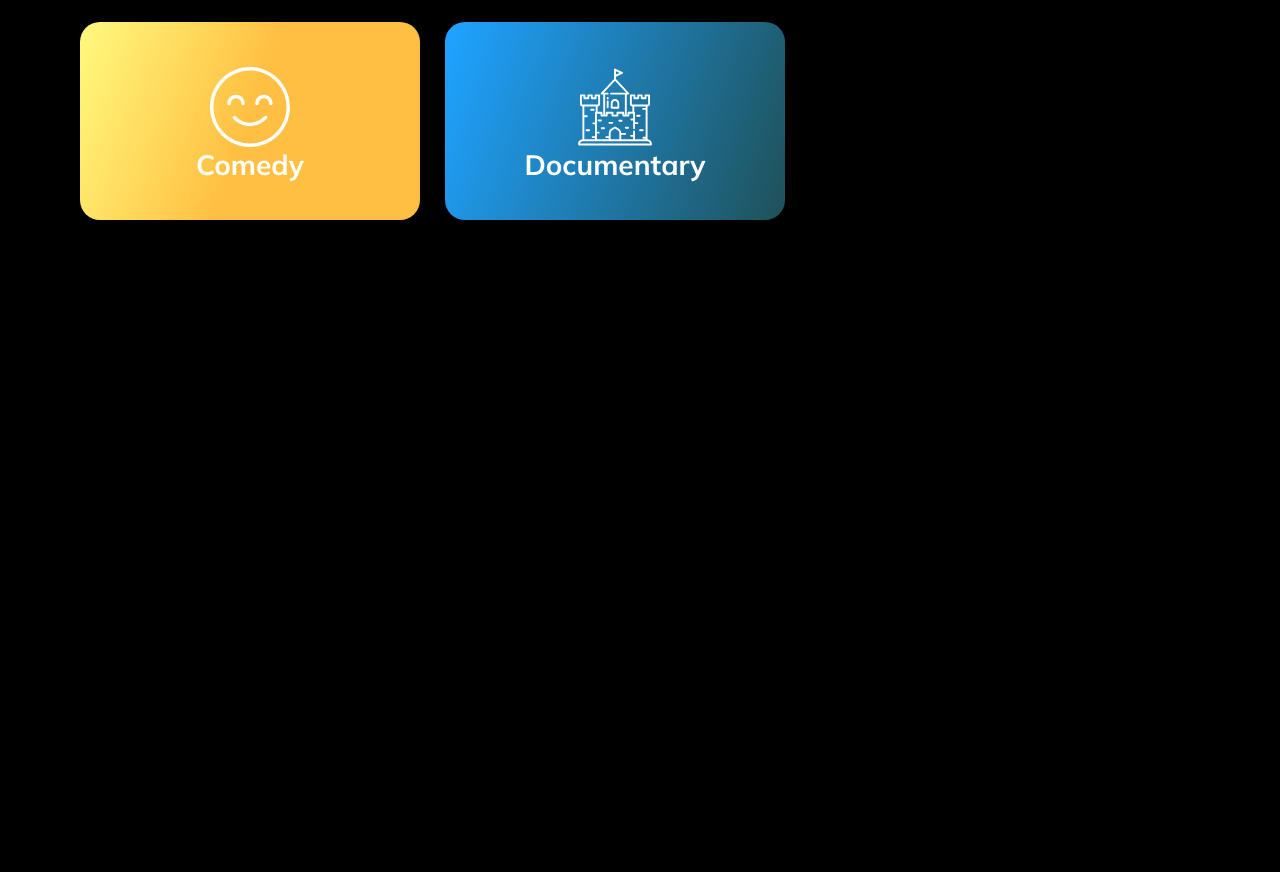
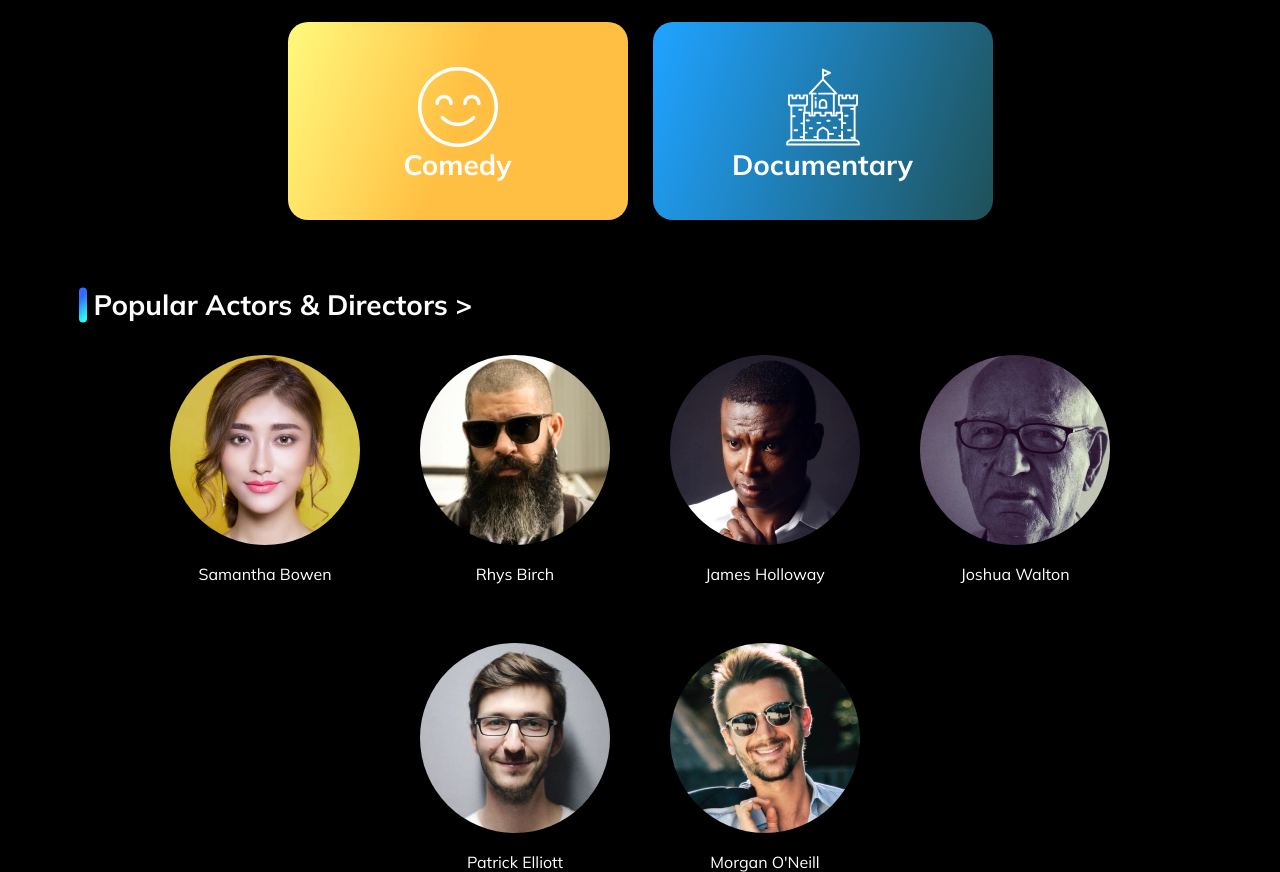
Before and after one commit to Malakhow-Alexandr/Justice-League, a website built with Parcel: page src/index.html in a window 1280 px wide. Shown: the part 2270-3142 px from the top of the page. Before the commit the page ends 2490 px from the top, so only its background shows below. Built offline with nearby package versions, Linux system fonts and the light colour scheme.

Commit message:
add actors section

```diff
--- a/src/index.html
+++ b/src/index.html
@@ -21,6 +21,8 @@
 
     <include src="./partials/ganres.html"></include>
 
+    <include src="./partials/actors.html"></include>
+
     <!-- JS -->
     <script type="module" src="./index.js"></script>
   </body>
--- /dev/null
+++ b/src/partials/actors.html
@@ -0,0 +1,99 @@
+<section class="actors">
+  <div class="actors__container">
+    <a href="#" class="actors-link-title"
+      >Popular Actors & Directors <span>></span></a
+    >
+    <ul class="actors-list">
+      <li class="actors-list__item">
+        <a href="#" class="actors-list__link"
+          ><div class="actors-list__pic-thumb">
+            <img
+              srcset="
+                ./images/Actors/SamantaBowen.webp    1x,
+                ./images/Actors/SamantaBowen@2x.webp 2x
+              "
+              src="./images/Actors/SamantaBowen.webp"
+              alt="on this photo Samanta Bowen"
+            />
+          </div>
+          <span class="actor-list__meta">Samantha Bowen</span></a
+        >
+      </li>
+      <li class="actors-list__item">
+        <a href="#" class="actors-list__link"
+          ><div class="actors-list__pic-thumb">
+            <img
+              srcset="
+                ./images/Actors/RhysBirch.webp    1x,
+                ./images/Actors/RhysBirch@2x.webp 2x
+              "
+              src="./images/Actors/RhysBirch.webp"
+              alt="on this photo Rhys Birch"
+            />
+          </div>
+          <span class="actor-list__meta">Rhys Birch</span></a
+        >
+      </li>
+      <li class="actors-list__item">
+        <a href="#" class="actors-list__link"
+          ><div class="actors-list__pic-thumb">
+            <img
+              srcset="
+                ./images/Actors/JamesHolloway.webp    1x,
+                ./images/Actors/JamesHolloway@2x.webp 2x
+              "
+              src="./images/Actors/JamesHolloway.webp"
+              alt="on this photo James Holloway"
+            />
+          </div>
+          <span class="actor-list__meta">James Holloway</span></a
+        >
+      </li>
+      <li class="actors-list__item">
+        <a href="#" class="actors-list__link"
+          ><div class="actors-list__pic-thumb">
+            <img
+              srcset="
+                ./images/Actors/JoshuaWalton.webp    1x,
+                ./images/Actors/JoshuaWalton@2x.webp 2x
+              "
+              src="./images/Actors/JoshuaWalton.webp"
+              alt="on this photo Joshua Walton"
+            />
+          </div>
+          <span class="actor-list__meta">Joshua Walton</span></a
+        >
+      </li>
+      <li class="actors-list__item">
+        <a href="#" class="actors-list__link"
+          ><div class="actors-list__pic-thumb">
+            <img
+              srcset="
+                ./images/Actors/PatrickElliot.webp    1x,
+                ./images/Actors/PatrickElliot@2x.webp 2x
+              "
+              src="./images/Actors/PatrickElliot.webp"
+              alt="on this photo Patrick Elliott"
+            />
+          </div>
+          <span class="actor-list__meta">Patrick Elliott</span></a
+        >
+      </li>
+      <li class="actors-list__item">
+        <a href="#" class="actors-list__link"
+          ><div class="actors-list__pic-thumb">
+            <img
+              srcset="
+                ./images/Actors/MorganO.webp    1x,
+                ./images/Actors/MorganO@2x.webp 2x
+              "
+              src="./images/Actors/MorganO.webp"
+              alt="on this photo Morgan O'Neill"
+            />
+          </div>
+          <span class="actor-list__meta">Morgan O'Neill</span></a
+        >
+      </li>
+    </ul>
+  </div>
+</section>
--- /dev/null
+++ b/src/sass/components/_actors.scss
@@ -0,0 +1,47 @@
+.actors {
+  padding-top: 75px;
+}
+
+.actors__container {
+  @extend %container;
+}
+
+.actors-link-title {
+  @extend %link-title;
+  &:after {
+    width: 381px;
+  }
+}
+.actors-list {
+  display: flex;
+  flex-wrap: wrap;
+  align-items: center;
+  justify-content: center;
+  gap: 60px;
+}
+
+.actors-list__link {
+  display: flex;
+  flex-direction: column;
+  gap: 20px;
+  align-items: center;
+  justify-content: center;
+}
+
+.actors-list__pic-thumb {
+  width: 190px;
+  height: 190px;
+  border-radius: 50%;
+  overflow: hidden;
+  transition: box-shadow 250ms $timing-function;
+  .actors-list__link:hover & {
+    box-shadow: $posters-shadow;
+  }
+}
+
+.actor-list__meta {
+  transition: color 250ms $timing-function;
+  .actors-list__link:hover & {
+    color: $icon-link;
+  }
+}
--- a/src/sass/components/_ganres.scss
+++ b/src/sass/components/_ganres.scss
@@ -16,6 +16,8 @@
 .ganres-list {
   display: flex;
   flex-wrap: wrap;
+  align-items: center;
+  justify-content: center;
   gap: 25px;
 }
 
--- a/src/sass/index.scss
+++ b/src/sass/index.scss
@@ -5,3 +5,4 @@
 @import './base/body';
 @import './components/trending';
 @import './components/ganres';
+@import './components/actors';
```
Also changed, not shown: src/sass/index.css, 1 other file.
